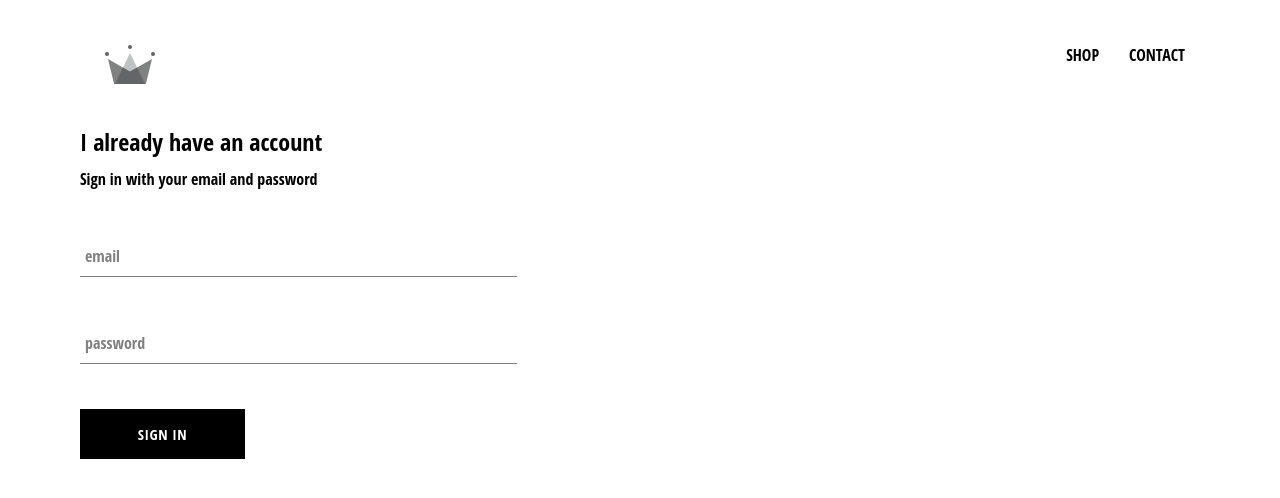
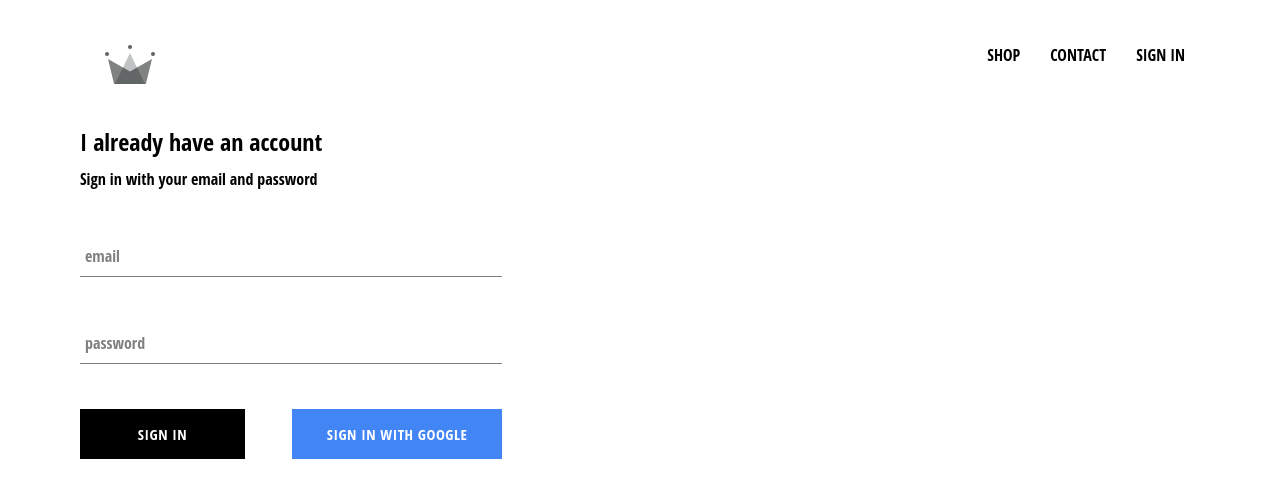
Before and after one commit to nguyenpcminh/e-commercce, a React (Create React App) app: page /signin in a window 1280 px wide. Shown: the top 498 px of the page. Built offline with nearby package versions, Linux system fonts and the light colour scheme; no server answers.

Commit message:
firebase & google signin

```diff
--- a/package.json
+++ b/package.json
@@ -6,6 +6,7 @@
     "@testing-library/jest-dom": "^4.2.4",
     "@testing-library/react": "^9.3.2",
     "@testing-library/user-event": "^7.1.2",
+    "firebase": "^7.15.0",
     "node-sass": "^4.14.1",
     "react": "^16.13.1",
     "react-dom": "^16.13.1",
--- a/src/App.css
+++ b/src/App.css
@@ -7,3 +7,7 @@ a {
   text-decoration: none;
   color: black;
 }
+
+* {
+  box-sizing: border-box;
+}
--- a/src/App.js
+++ b/src/App.js
@@ -1,15 +1,23 @@
-import React from "react";
+import React, { useState, useEffect } from "react";
 import "./App.css";
 import { Route, Switch } from "react-router-dom";
 import SignInAndSignUp from './pages/sign-in-and-sign-up';
 import HomePage from "./pages/home-page";
 import ShopPage from "./pages/shop/shop-page";
 import Header from './components/header';
+import { auth } from './firebase/firebase.utils';
 
 function App() {
+  const [currentUser,setCurrentUser] = useState(null);
+  useEffect(() => {
+    auth.onAuthStateChanged(user => {
+      setCurrentUser(user);
+    });
+  },[]);
+
   return (
     <div>
-      <Header />
+      <Header currentUser={currentUser} />
       <Switch>
         <Route exact path='/' component={HomePage} />
         <Route path='/shop' component={ShopPage} />
--- a/src/components/button.js
+++ b/src/components/button.js
@@ -1,7 +1,7 @@
 import React from "react";
 
-const Button = ({ children, ...otherProps }) => {
-  return <button className='custom-button'>{children}</button>;
+const Button = ({ children,isGooleSignIN, ...otherProps }) => {
+  return <button className={`${isGooleSignIN ? "google-sigin" : ""} custom-button`} {...otherProps}>{children}</button>;
 };
 
 export default Button;
--- a/src/components/header.js
+++ b/src/components/header.js
@@ -1,8 +1,9 @@
 import React from 'react';
 import {Link} from 'react-router-dom';
 import {ReactComponent as Logo} from '../assets/crown.svg';
+import { auth } from '../firebase/firebase.utils';
 
-const Header = () => {
+const Header = ({currentUser}) => {
 
     return (
         <div className="header">
@@ -12,6 +13,9 @@ const Header = () => {
             <div className='options'>
                 <Link to='/shop' className='option'>SHOP</Link>
                 <Link to='/contact' className='option'>CONTACT</Link>
+                {
+                    currentUser ? <div className='option' onClick={() => auth.signOut() }>SIGN OUT</div> : <Link to='/signin' className='option'>SIGN IN</Link>
+                }
             </div>
         </div>
     )
--- a/src/components/sign-in.js
+++ b/src/components/sign-in.js
@@ -1,6 +1,7 @@
 import React, { useState } from "react";
 import FormInput from "../components/form-input";
-import Button from '../components/button';
+import Button from "../components/button";
+import { SignInWithGoogle } from "../firebase/firebase.utils";
 
 const SignIn = () => {
   const [email, setEmail] = useState("");
@@ -39,7 +40,10 @@ const SignIn = () => {
           handChangle={handleChange}
           required
         />
-        <Button type='submit' >Sign in</Button>
+        <div className='button'>
+          <Button type='submit'>Sign in</Button>
+          <Button onClick={SignInWithGoogle} isGooleSignIN>Sign in with Google</Button>
+        </div>
       </form>
     </div>
   );
--- /dev/null
+++ b/src/firebase/firebase.utils.js
@@ -0,0 +1,26 @@
+import firebase from "firebase/app";
+import "firebase/auth";
+import "firebase/storage";
+
+const config = {
+  apiKey: "AIzaSyAZ7_KJyhtAtJ5U092ce9q8FrCT_rYEOWA",
+  authDomain: "e-commerce-90c52.firebaseapp.com",
+  databaseURL: "https://e-commerce-90c52.firebaseio.com",
+  projectId: "e-commerce-90c52",
+  storageBucket: "e-commerce-90c52.appspot.com",
+  messagingSenderId: "401938792679",
+  appId: "1:401938792679:web:e377c733ff03ea4f4de242",
+  measurementId: "G-76YJCM5BSF",
+};
+
+firebase.initializeApp(config);
+
+export const auth = firebase.auth();
+export const firestore = firebase.storage();
+
+const provider = new firebase.auth.GoogleAuthProvider();
+// provider.setCustomParameters({ prompt: 'select_account' });
+
+export const SignInWithGoogle = () => auth.signInWithPopup(provider);
+
+export default firebase;
--- a/src/scss/components/button.scss
+++ b/src/scss/components/button.scss
@@ -19,4 +19,18 @@
       color: black;
       border: 1px solid black;
     }
+
+    &.google-sigin{
+      background-color:#4285f4;
+      color: white;
+      border: none;
+
+      &:hover{
+        background-color: #357ae8;
+      }
+
+      &:focus{
+        outline: none;
+      }
+    }
   }
--- a/src/scss/components/header.scss
+++ b/src/scss/components/header.scss
@@ -20,6 +20,7 @@
 
       .option {
         padding: 10px 15px;
+        cursor: pointer;
       }
     }
   }
--- a/src/scss/components/sign-in.scss
+++ b/src/scss/components/sign-in.scss
@@ -5,4 +5,9 @@
   .title {
     margin: 10px 0;
   }
+
+  .button {
+    display: flex;
+    justify-content: space-between;
+  }
 }
```
Also changed, not shown: 1 other file (tests, documents, lock files or other folders).
